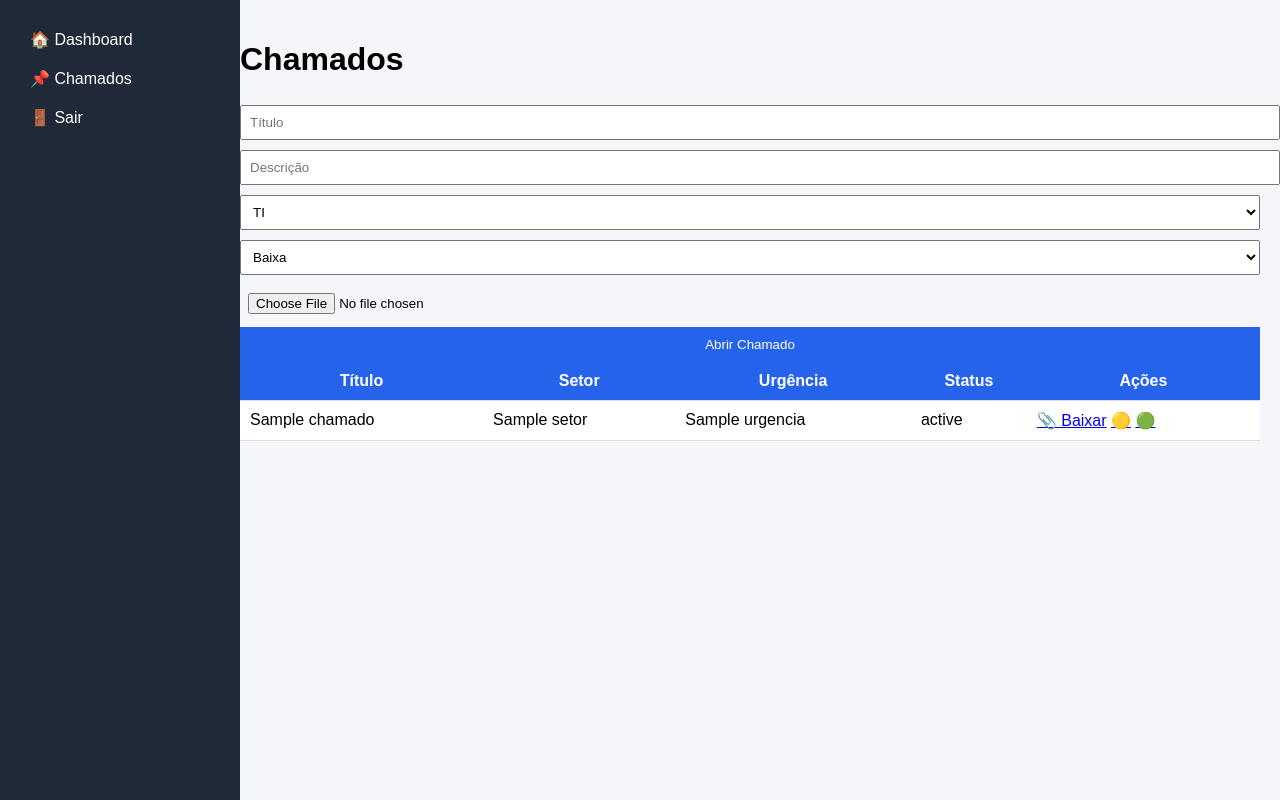
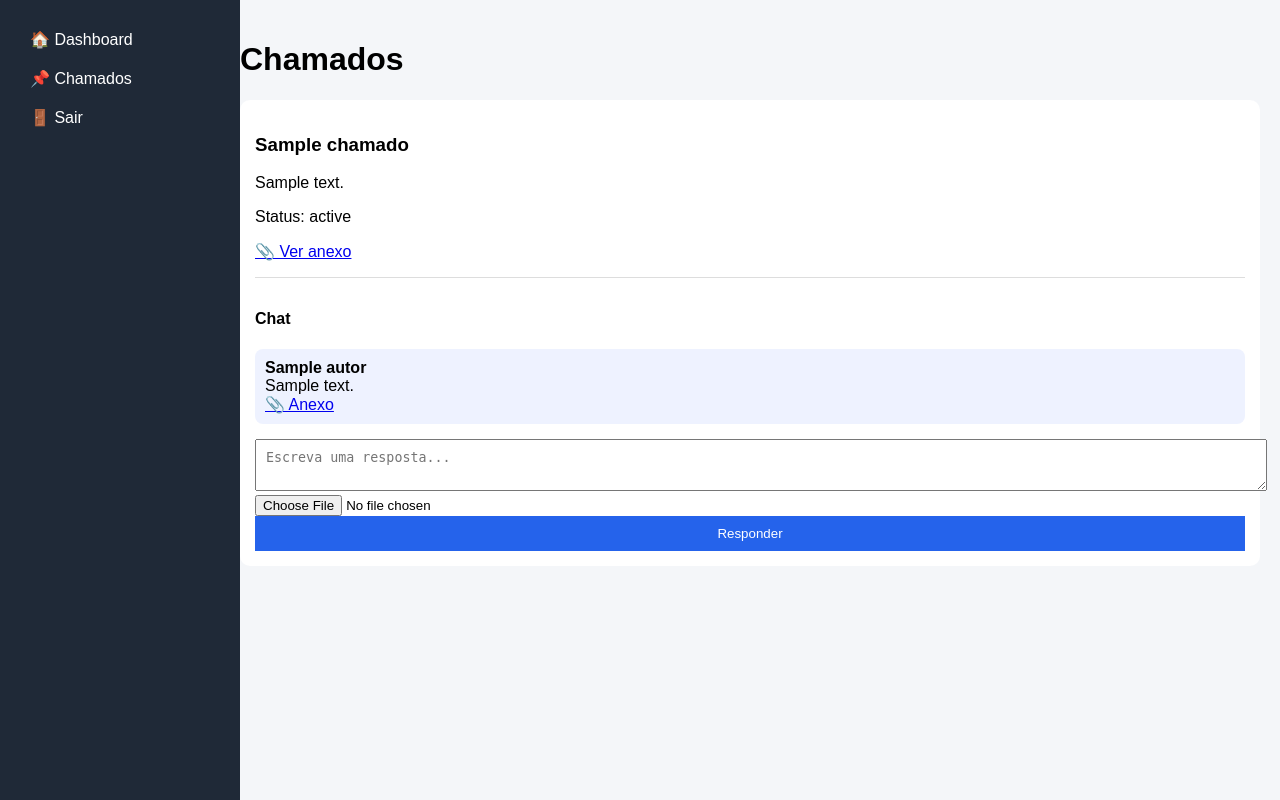
Before and after one commit to qualidadekcq-droid/sistema_chamados, a Flask app: template templates/chamados.html in a window 1280 px wide. Run offline with Flask 3, Linux system fonts and the light colour scheme; the template is opened without the code that fills it: most values are stand-ins (such as "Sample title", 1, 10 or a date in 2020).

Commit message:
atualizacao sistema chamados (chat + admin + permissao)

```diff
--- a/app.py
+++ b/app.py
@@ -27,9 +27,7 @@ def load(file):
     try:
         with open(file, "r", encoding="utf-8") as f:
             data = json.load(f)
-            if isinstance(data, dict):
-                return data
-            return {}
+            return data if isinstance(data, dict) else {}
     except:
         return {}
 
@@ -44,12 +42,9 @@ def save(file, data):
 # ========================
 users_data = load(ARQ_USUARIOS)
 usuarios = users_data.get("usuarios", [])
-if not isinstance(usuarios, list):
-    usuarios = []
 
-chamados = load(ARQ_CHAMADOS)
-if not isinstance(chamados, list):
-    chamados = []
+chamados_data = load(ARQ_CHAMADOS)
+chamados = chamados_data if isinstance(chamados_data, list) else []
 
 
 # ========================
@@ -64,24 +59,15 @@ def priority(level):
 # ========================
 def auth(user, senha):
     for u in usuarios:
-        if not isinstance(u, dict):
-            continue
-
         if u.get("usuario") == user:
-            senha_hash = u.get("senha_hash", "")
-
-            if not senha_hash:
-                return None
-
             try:
                 if bcrypt.checkpw(
-                    senha.encode("utf-8"),
-                    senha_hash.encode("utf-8")
+                    senha.encode(),
+                    u.get("senha_hash", "").encode()
                 ):
                     return u
             except:
                 return None
-
     return None
 
 
@@ -101,19 +87,15 @@ def login():
     u = auth(user, senha)
 
     if u:
-        session["user"] = u.get("usuario")
-        session["role"] = str(u.get("role", "usuario")).strip().lower()
+        session["user"] = u["usuario"]
+        session["role"] = u.get("role", "usuario").lower()
         session["setor"] = u.get("setor", "geral")
-        session["empresa"] = u.get("empresa", "Matriz")
 
         return redirect("/dashboard")
 
-    return "❌ Login inválido"
+    return "Login inválido"
 
 
-# ========================
-# LOGOUT
-# ========================
 @app.route("/logout")
 def logout():
     session.clear()
@@ -128,13 +110,13 @@ def dashboard():
     if "user" not in session:
         return redirect("/")
 
-    empresa = session.get("empresa")
+    user = session["user"]
 
-    base = [c for c in chamados if c.get("empresa") == empresa]
+    base = [c for c in chamados if c.get("criador") == user or session.get("role") in ["admin", "master"]]
 
     return render_template(
         "dashboard.html",
-        user=session.get("user"),
+        user=user,
         role=session.get("role"),
         setor=session.get("setor"),
         total=len(base),
@@ -148,29 +130,26 @@ def dashboard():
 # CHAMADOS
 # ========================
 @app.route("/chamados")
-def view_chamados():
+def chamados_view():
     if "user" not in session:
         return redirect("/")
 
-    empresa = session.get("empresa")
-    role = session.get("role")
-    setor = session.get("setor")
-    user = session.get("user")
-
-    lista = [c for c in chamados if c.get("empresa") == empresa]
+    user = session["user"]
+    role = session["role"]
+    setor = session["setor"]
 
     if role == "master":
-        pass
+        lista = chamados
     elif role == "admin":
-        lista = [c for c in lista if c.get("setor") == setor]
+        lista = [c for c in chamados if c.get("setor") == setor]
     else:
-        lista = [c for c in lista if c.get("criador") == user]
+        lista = [c for c in chamados if c.get("criador") == user]
 
     return render_template("chamados.html", chamados=lista)
 
 
 # ========================
-# ABRIR CHAMADO
+# ABRIR CHAMADO (COM CHAT INICIAL)
 # ========================
 @app.route("/abrir_chamado", methods=["POST"])
 def abrir_chamado():
@@ -180,7 +159,6 @@ def abrir_chamado():
     file = request.files.get("evidencia")
 
     filename = None
-
     if file and file.filename:
         filename = secure_filename(file.filename)
         filename = str(uuid.uuid4()) + "_" + filename
@@ -188,15 +166,13 @@ def abrir_chamado():
 
     chamado = {
         "id": str(uuid.uuid4()),
-        "empresa": session.get("empresa"),
         "titulo": request.form.get("titulo"),
         "descricao": request.form.get("descricao"),
         "setor": request.form.get("setor"),
-        "urgencia": request.form.get("urgencia"),
-        "prioridade": priority(request.form.get("urgencia")),
         "status": "Aberto",
-        "criador": session.get("user"),
-        "evidencia": filename,
+        "criador": session["user"],
+        "anexo": filename,
+        "respostas": [],
         "created_at": time.time()
     }
 
@@ -207,77 +183,63 @@ def abrir_chamado():
 
 
 # ========================
-# DOWNLOAD
+# CHAT NO CHAMADO
 # ========================
-@app.route("/download/<filename>")
-def download(filename):
-    return send_from_directory(UPLOAD_FOLDER, filename, as_attachment=True)
+@app.route("/responder/<id>", methods=["POST"])
+def responder(id):
+    if "user" not in session:
+        return redirect("/")
 
+    texto = request.form.get("texto")
+    file = request.files.get("anexo")
 
-# ========================
-# ATENDER
-# ========================
-@app.route("/atender/<id>")
-def atender(id):
+    filename = None
+    if file and file.filename:
+        filename = secure_filename(file.filename)
+        filename = str(uuid.uuid4()) + "_" + filename
+        file.save(os.path.join(app.config["UPLOAD_FOLDER"], filename))
+
     for c in chamados:
-        if c.get("id") == id:
-            c["status"] = "Em andamento"
+        if c["id"] == id:
+            c["respostas"].append({
+                "autor": session["user"],
+                "texto": texto,
+                "anexo": filename,
+                "data": time.time()
+            })
 
     save(ARQ_CHAMADOS, chamados)
     return redirect("/chamados")
 
 
 # ========================
-# FINALIZAR
-# ========================
-@app.route("/finalizar/<id>")
-def finalizar(id):
-    for c in chamados:
-        if c.get("id") == id:
-            c["status"] = "Finalizado"
-
-    save(ARQ_CHAMADOS, chamados)
-    return redirect("/chamados")
-
-
-# ========================
-# ADMIN
+# ADMIN - USUÁRIOS
 # ========================
 @app.route("/admin")
 def admin():
-    if "user" not in session:
-        return redirect("/")
-
-    if session.get("role") != "master":
+    if session.get("role") not in ["master", "admin"]:
         return redirect("/dashboard")
 
-    return render_template(
-        "painel_admin.html",
-        usuarios=usuarios,
-        role=session.get("role")
-    )
+    return render_template("painel_admin.html", usuarios=usuarios)
 
 
-# ========================
-# CRIAR USUÁRIO
-# ========================
 @app.route("/criar_usuario", methods=["POST"])
 def criar_usuario():
-    if session.get("role") != "master":
+    if session.get("role") not in ["master", "admin"]:
         return redirect("/dashboard")
 
-    user = request.form.get("username")
+    role = request.form.get("role")
+
+    if session.get("role") == "admin" and role == "master":
+        return "Sem permissão"
+
     senha = request.form.get("senha")
-    role = request.form.get("role")
-    setor = request.form.get("setor")
-
-    hash_pw = bcrypt.hashpw(senha.encode(), bcrypt.gensalt()).decode()
 
     usuarios.append({
-        "usuario": user,
-        "senha_hash": hash_pw,
+        "usuario": request.form.get("username"),
+        "senha_hash": bcrypt.hashpw(senha.encode(), bcrypt.gensalt()).decode(),
         "role": role,
-        "setor": setor
+        "setor": request.form.get("setor")
     })
 
     save(ARQ_USUARIOS, {"usuarios": usuarios})
@@ -286,6 +248,22 @@ def criar_usuario():
 
 
 # ========================
+# EXCLUIR USUÁRIO
+# ========================
+@app.route("/excluir_usuario/<user>")
+def excluir_usuario(user):
+    if session.get("role") == "master":
+        pass
+    elif session.get("role") == "admin":
+        usuarios[:] = [u for u in usuarios if u["usuario"] != user and u.get("setor") != session.get("setor")]
+    else:
+        return redirect("/dashboard")
+
+    save(ARQ_USUARIOS, {"usuarios": usuarios})
+    return redirect("/admin")
+
+
+# ========================
 # START
 # ========================
 if __name__ == "__main__":
--- a/templates/chamados.html
+++ b/templates/chamados.html
@@ -30,34 +30,42 @@
             padding: 20px;
         }
 
-        table {
-            width: 100%;
+        .card {
             background: white;
-            border-collapse: collapse;
+            padding: 15px;
+            margin-bottom: 20px;
+            border-radius: 10px;
         }
 
-        th, td {
-            padding: 10px;
-            border-bottom: 1px solid #ddd;
+        .chat-box {
+            border-top: 1px solid #ddd;
+            margin-top: 10px;
+            padding-top: 10px;
         }
 
-        th {
-            background: #2563eb;
-            color: white;
+        .msg {
+            background: #eef2ff;
+            padding: 10px;
+            margin: 5px 0;
+            border-radius: 8px;
         }
 
-        input, select {
+        .me {
+            background: #d1fae5;
+        }
+
+        textarea {
             width: 100%;
-            padding: 8px;
-            margin: 5px 0;
+            padding: 10px;
+            margin-top: 10px;
         }
 
         button {
-            width: 100%;
             padding: 10px;
             background: #2563eb;
             color: white;
             border: none;
+            width: 100%;
         }
     </style>
 </head>
@@ -72,65 +80,49 @@
 
 <div class="content">
 
-<h1>Chamados</h1>
+    <h1>Chamados</h1>
 
-<!-- FORM -->
-<form method="POST" action="/abrir_chamado" enctype="multipart/form-data">
+    {% for c in chamados %}
 
-    <input name="titulo" placeholder="Título" required>
-    <input name="descricao" placeholder="Descrição" required>
+    <div class="card">
 
-    <select name="setor">
-        <option>TI</option>
-        <option>RH</option>
-        <option>Marketing</option>
-        <option>Financeiro</option>
-        <option>Fiscal</option>
-        <option>Qualidade</option>
-        <option>DP</option>
-        <option>Compras</option>
-        <option>Gerência Comercial</option>
-    </select>
+        <h3>{{c.titulo}}</h3>
+        <p>{{c.descricao}}</p>
+        <p>Status: {{c.status}}</p>
 
-    <select name="urgencia">
-        <option>Baixa</option>
-        <option>Média</option>
-        <option>Alta</option>
-    </select>
+        {% if c.anexo %}
+        <p><a href="/download/{{c.anexo}}">📎 Ver anexo</a></p>
+        {% endif %}
 
-    <input type="file" name="evidencia">
+        <div class="chat-box">
 
-    <button type="submit">Abrir Chamado</button>
-</form>
+            <h4>Chat</h4>
 
-<!-- TABLE -->
-<table>
+            {% for r in c.respostas %}
+                <div class="msg">
+                    <b>{{r.autor}}</b><br>
+                    {{r.texto}}
 
-<tr>
-    <th>Título</th>
-    <th>Setor</th>
-    <th>Urgência</th>
-    <th>Status</th>
-    <th>Ações</th>
-</tr>
+                    {% if r.anexo %}
+                        <br><a href="/download/{{r.anexo}}">📎 Anexo</a>
+                    {% endif %}
+                </div>
+            {% endfor %}
 
-{% for c in chamados %}
-<tr>
-    <td>{{c.titulo}}</td>
-    <td>{{c.setor}}</td>
-    <td>{{c.urgencia}}</td>
-    <td>{{c.status}}</td>
-    <td>
-        {% if c.evidencia %}
-            <a href="/download/{{c.evidencia}}">📎 Baixar</a>
-        {% endif %}
-        <a href="/atender/{{c.id}}">🟡</a>
-        <a href="/finalizar/{{c.id}}">🟢</a>
-    </td>
-</tr>
-{% endfor %}
+            <form method="POST" action="/responder/{{c.id}}" enctype="multipart/form-data">
 
-</table>
+                <textarea name="texto" placeholder="Escreva uma resposta..." required></textarea>
+
+                <input type="file" name="anexo">
+
+                <button>Responder</button>
+
+            </form>
+
+        </div>
+    </div>
+
+    {% endfor %}
 
 </div>
 
```
Also changed, not shown: templates/painel_admin.html (+22 -30 lines).
